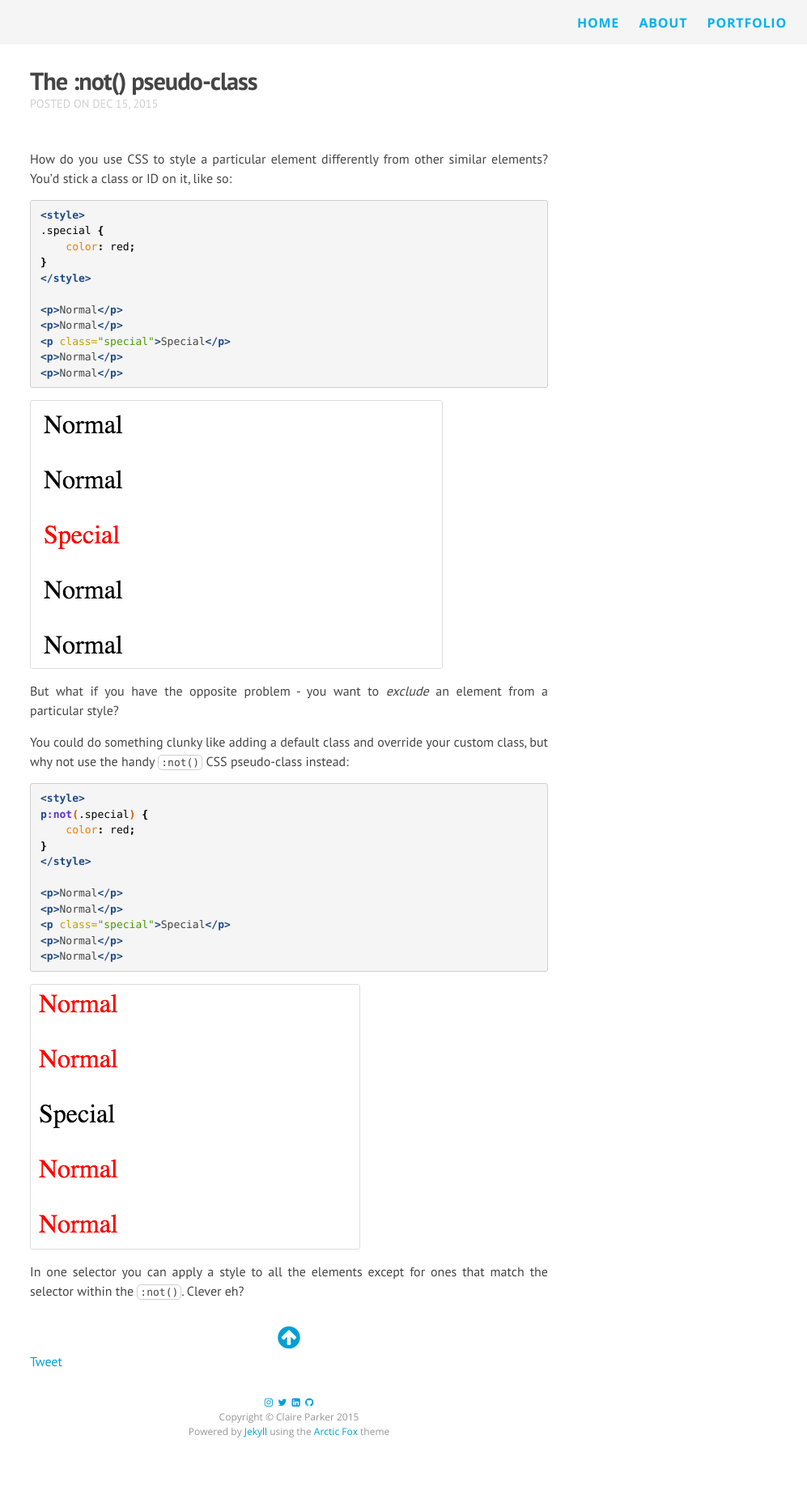
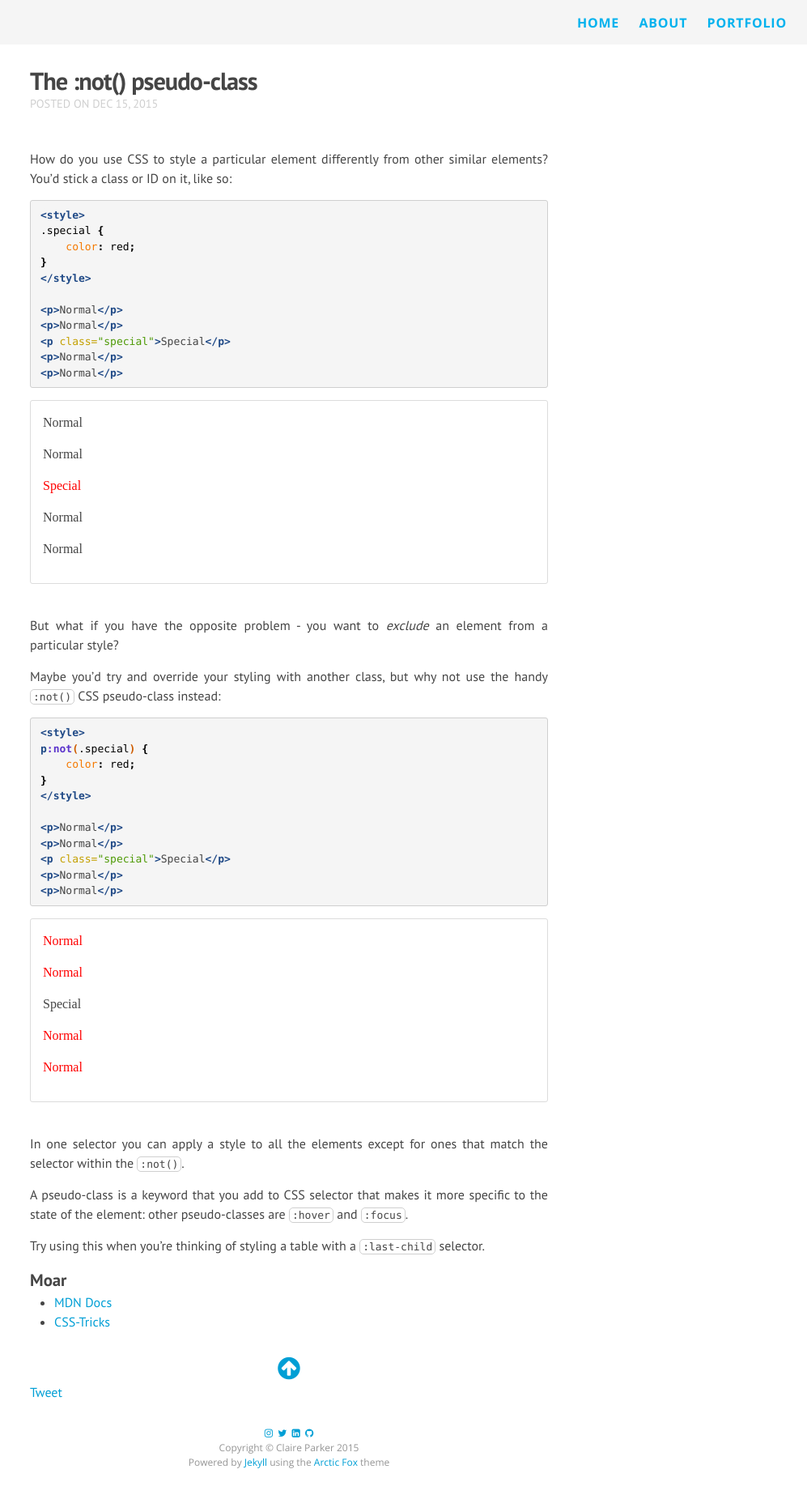
Before and after one commit to claire-codes/blog-com, a Jekyll site: the page built from _posts/2015-12-15-the-not-pseudo-class.markdown, in a window 1280 px wide. Shown: the whole page at 81% size, without its empty margins (283-1280 px from the left). Built offline with Jekyll 4.4.1, drawn with Linux system fonts in a browser that asks for light colours; nearby versions of some CDN libraries; comment, search, counter and statistics services are not loaded; before the commit the page ends 1813 px from its top, so only the background shows below that.

Commit message:
:cherries: Raw HTML instead of pngs, like you should have done in the first place!

```diff
--- a/_posts/2015-12-15-the-not-pseudo-class.markdown
+++ b/_posts/2015-12-15-the-not-pseudo-class.markdown
@@ -6,12 +6,6 @@ comments: true
 categories:
 published: true
 ---
-<style>
-img {
-    border: 1px solid #dcdcdc;
-    border-radius: 3px;
-}
-</style>
 How do you use CSS to style a particular element differently from other similar elements? You'd stick a class or ID on it, like so:
 
 {% highlight html %}
@@ -28,11 +22,31 @@ How do you use CSS to style a particular element differently from other similar
 <p>Normal</p>
 {% endhighlight %}
 
-![A special class](/assets/without-not.png "A special class")
+<style>
+.code-example, .code-example-two {
+    border: 1px solid #dcdcdc;
+    border-radius: 3px;
+    padding: 15px;
+    font-family: serif;
+    font-size: 16px;
+}
+.code-example .special {
+    color: red;
+}
+</style>
+
+<div class="code-example">
+<p>Normal</p>
+<p>Normal</p>
+<p class="special">Special</p>
+<p>Normal</p>
+<p>Normal</p>
+</div>
+<br />
 
 But what if you have the opposite problem - you want to _exclude_ an element from a particular style?
 
-You could do something clunky like adding a default class and override your custom class, but why not use the handy `:not()` CSS pseudo-class instead:
+Maybe you'd try and override your styling with another class, but why not use the handy `:not()` CSS pseudo-class instead:
 
 {% highlight html %}
 <style>
@@ -48,6 +62,28 @@ p:not(.special) {
 <p>Normal</p>
 {% endhighlight %}
 
-![Excluding an element with :not()](/assets/with-not.png "Excluding an element with :not()")
+<style>
+.code-example-two p:not(.special) {
+    color: red;
+}
+</style>
 
-In one selector you can apply a style to all the elements except for ones that match the selector within the `:not()`. Clever eh?
+<div class="code-example-two">
+<p>Normal</p>
+<p>Normal</p>
+<p class="special">Special</p>
+<p>Normal</p>
+<p>Normal</p>
+</div>
+<br />
+
+In one selector you can apply a style to all the elements except for ones that match the selector within the `:not()`.
+
+A pseudo-class is a keyword that you add to CSS selector that makes it more specific to the state of the element: other pseudo-classes are `:hover` and `:focus`.
+
+Try using this when you're thinking of styling a table with a `:last-child` selector.
+
+### Moar
+
+* [MDN Docs](https://developer.mozilla.org/en-US/docs/Web/CSS/%3Anot)
+* [CSS-Tricks](https://css-tricks.com/almanac/selectors/n/not/)
```
Also changed, not shown: assets/with-not.png (deleted), assets/without-not.png (deleted).
